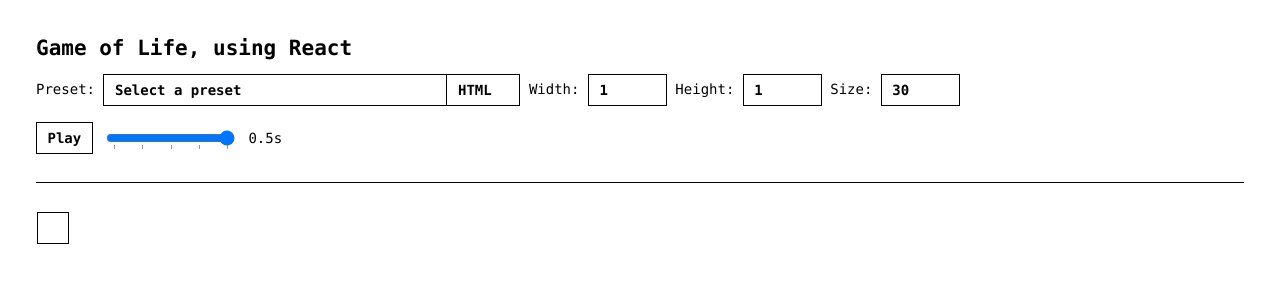
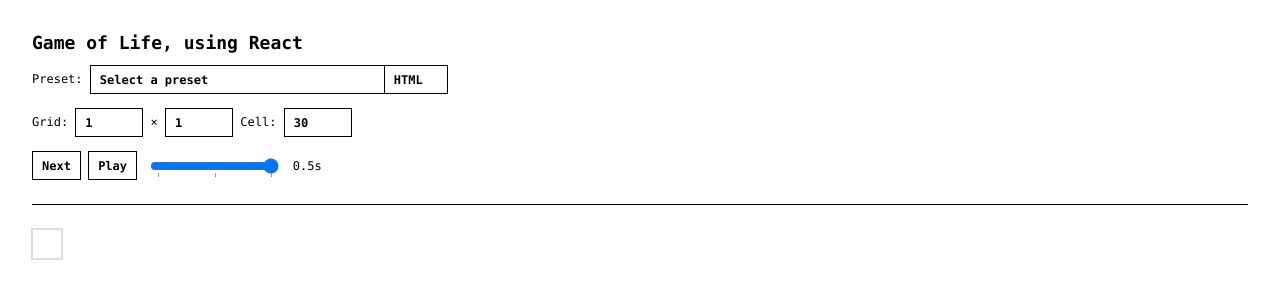
Before and after one commit to andreipfeiffer/game-of-life-vite-react-compiler, a React (Vite) app: page / in a window 1280 px wide. Shown: the top 300 px of the page. Built offline with nearby package versions, Linux system fonts and the light colour scheme.

Commit message:
UI changes

```diff
--- a/src/App.css
+++ b/src/App.css
@@ -14,7 +14,7 @@ body {
 }
 
 html {
-  font-size: 14px;
+  font-size: 12px;
 }
 
 input:not([type="range"]):not([type="checkbox"]),
@@ -29,11 +29,12 @@ textarea {
   vertical-align: middle;
   white-space: normal;
   background: none;
-  -webkit-appearance: none;
+  appearance: none;
 
   border-radius: 0;
   font-size: 1rem;
-  padding: 0.5rem 0.75rem;
+  height: 2.25em;
+  padding: 0 0.75rem;
   font-weight: bold;
 
   -webkit-box-sizing: content-box;
--- a/src/Life.css
+++ b/src/Life.css
@@ -4,9 +4,11 @@
   display: flex;
   flex-direction: column;
   width: fit-content;
+  box-shadow: 0 0 0 1px#00000022;
 }
 .life.small-size {
   border: 1px black solid;
+  box-shadow: none;
 }
 
 .row {
@@ -17,8 +19,7 @@
 .cell {
   display: inline-block;
   background-color: white;
-  border: 1px black solid;
-  margin: 1px;
+  box-shadow: inset 0 0 0 1px#00000022;
   padding: 0;
   width: var(--size);
   height: var(--size);
@@ -27,6 +28,6 @@
   background-color: black;
 }
 .small-size .cell {
-  border: 0;
+  box-shadow: none;
   margin: 0;
 }
--- a/src/Settings.tsx
+++ b/src/Settings.tsx
@@ -17,10 +17,10 @@ export const LifetimeValues: Record<
   { value: number; label: string }
 > = Object.freeze({
   1: { value: 1, label: "requestAnimationFrame()" },
-  2: { value: 16, label: "16ms" },
-  3: { value: 100, label: "100ms" },
-  4: { value: 300, label: "300ms" },
-  5: { value: 500, label: "0.5s" },
+  // 2: { value: 16, label: "16ms" },
+  2: { value: 100, label: "100ms" },
+  // 4: { value: 300, label: "300ms" },
+  3: { value: 500, label: "0.5s" },
 });
 
 function Settings(props: Props) {
@@ -71,7 +71,9 @@ function Settings(props: Props) {
           Canvas
         </option>
       </select>{" "}
-      Width:{" "}
+      <br />
+      <br />
+      Grid:{" "}
       <input
         type="number"
         value={width}
@@ -79,7 +81,7 @@ function Settings(props: Props) {
         maxLength={3}
         className="input"
       />{" "}
-      Height:{" "}
+      &times;{" "}
       <input
         type="number"
         value={height}
@@ -87,7 +89,7 @@ function Settings(props: Props) {
         maxLength={3}
         className="input"
       />{" "}
-      Size:{" "}
+      Cell:{" "}
       <input
         type="number"
         value={size}
@@ -100,6 +102,8 @@ function Settings(props: Props) {
       <br />
       <br />
       <div style={{ display: "flex", alignItems: "center" }}>
+        <button onClick={() => dispatch({ type: "NEXT_POPULATION" })}>Next</button>
+        &nbsp;
         <button onClick={() => dispatch({ type: "TOGGLE_PLAY" })}>
           {play ? "Stop" : "Play"}
         </button>{" "}
@@ -115,7 +119,7 @@ function Settings(props: Props) {
           type="range"
           value={lifetime}
           min={1}
-          max={5}
+          max={Object.keys(LifetimeValues).length}
           onChange={(e) =>
             dispatch({ type: "SET_LIFETIME", payload: +e.target.value })
           }
--- a/src/store.ts
+++ b/src/store.ts
@@ -1,4 +1,5 @@
 import { Grid } from "./types";
+import { getNextPopulation } from "./utils";
 
 export type Store = {
   play: boolean;
@@ -19,6 +20,7 @@ export type Action =
     }
   | { type: "SET_PRESET"; payload: string }
   | { type: "SET_POPULATION"; payload: Grid }
+  | { type: "NEXT_POPULATION"; }
   | { type: "TOGGLE_PLAY" };
 
 export type Renderer = "html" | "canvas";
@@ -56,5 +58,9 @@ export function reducer(state: Store, action: Action): Store {
     return { ...state, population: action.payload };
   }
 
+  if (action.type === "NEXT_POPULATION") {
+    return { ...state, population: getNextPopulation(state.population) };
+  }
+
   return state;
 }
--- a/src/utils.ts
+++ b/src/utils.ts
@@ -41,15 +41,15 @@ export function getNextPopulation(grid: Grid): Grid {
       }
 
       // mark that the row has changed
-      // if (next[row][col] !== grid[row][col]) {
-      //   isRowChanged = true;
-      // }
+      if (next[row][col] !== grid[row][col]) {
+        isRowChanged = true;
+      }
     }
 
     if (!isRowChanged) {
       // copy row reference if it hasn't changed
       // so it is optimized by React.memo()
-      // next[row] = grid[row];
+      next[row] = grid[row];
     }
   }
 
--- a/vite.config.ts
+++ b/vite.config.ts
@@ -2,7 +2,7 @@ import { defineConfig } from 'vite'
 import react from '@vitejs/plugin-react'
 
 const ReactCompilerConfig = {
-  // compilationMode: "annotation",
+  compilationMode: "annotation",
 };
 
 // https://vitejs.dev/config/
```
